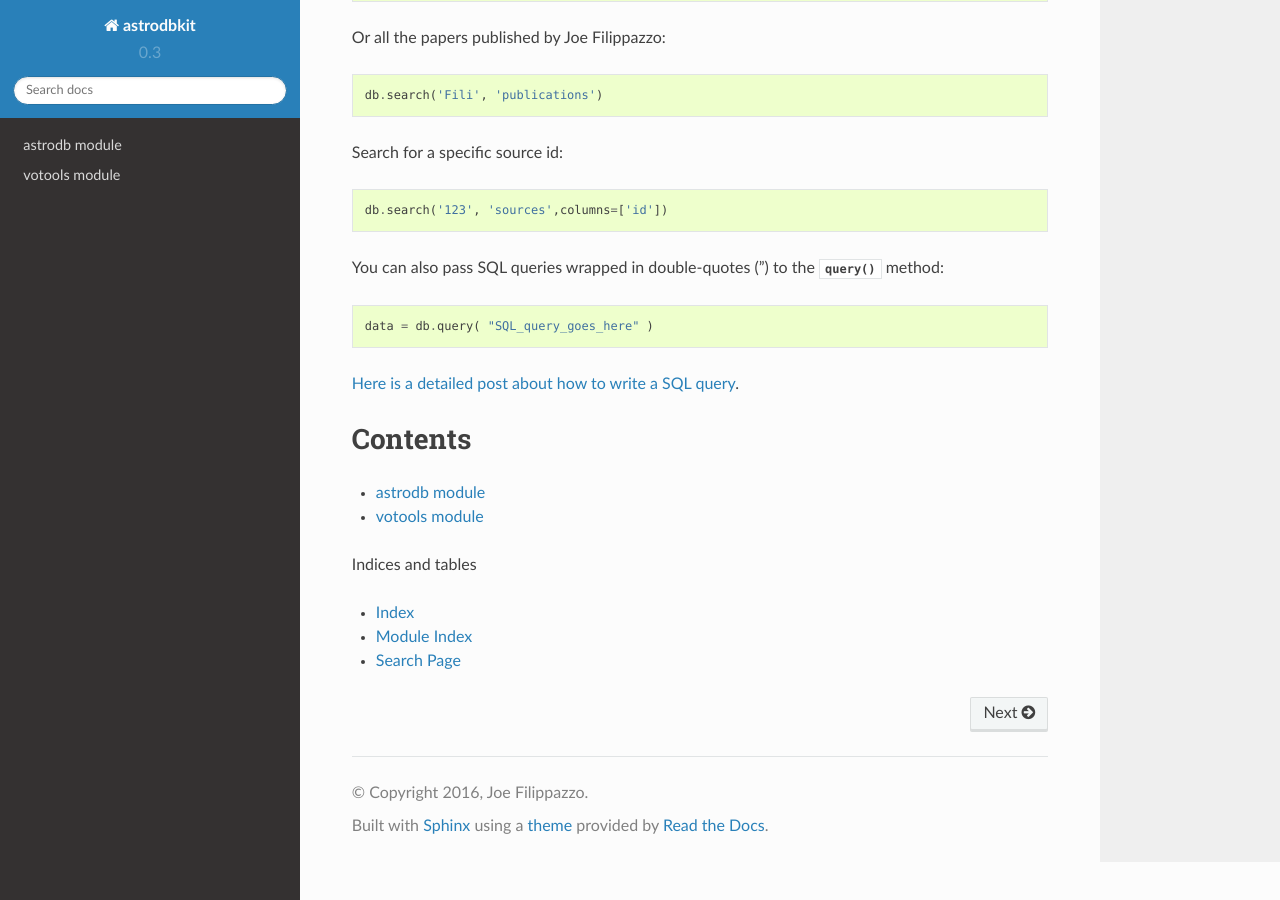
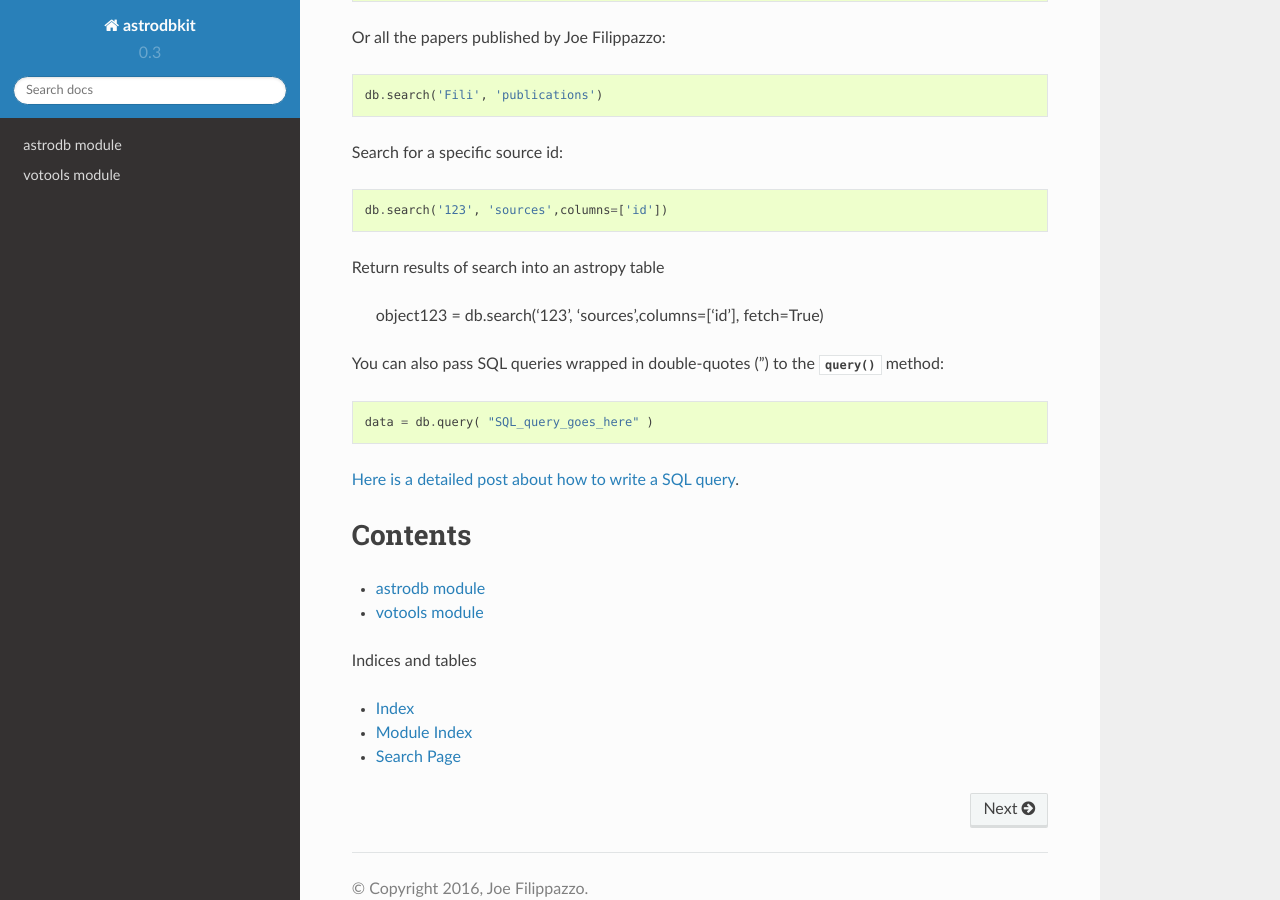
Before and after one commit to BDNYC/astrodbkit, a Sphinx documentation site: the page built from docs/index.rst, in a window 1280 px wide and 900 px high, scrolled down 1789 px. Built offline with Sphinx 7.4.7 and the Read the Docs theme 2.0.0, drawn with Linux system fonts in a browser that asks for light colours.

Commit message:
add db.search with fetch=True example

```diff
--- a/docs/index.rst
+++ b/docs/index.rst
@@ -72,6 +72,10 @@ Search for a specific source id::
 
    db.search('123', 'sources',columns=['id'])
 
+Return results of search into an astropy table
+
+  object123 = db.search('123', 'sources',columns=['id'], fetch=True)
+
 You can also pass SQL queries wrapped in double-quotes (") to the :py:meth:`~astrodb.get_db.query` method::
 
     data = db.query( "SQL_query_goes_here" )
```
